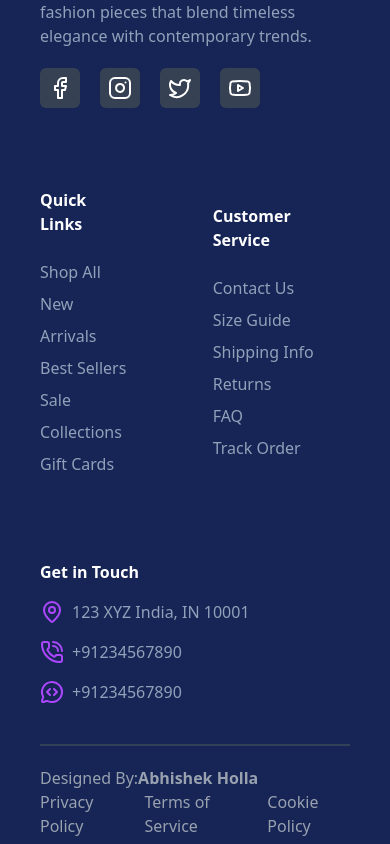
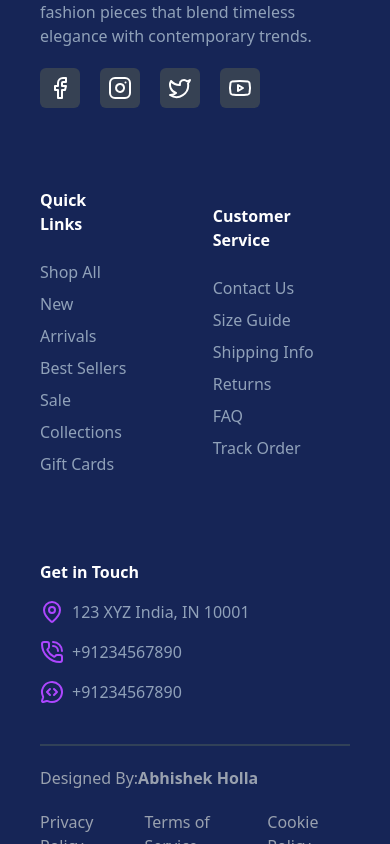
Before and after one commit to Abhiho11a/-Web-Dev-Projects-, a React (Vite) app in the folder Simple Frontend Projects/05-Luxora Ecommerce Page/: page / in a window 390 px wide. Shown: the part 11156-12000 px from the top of the page. Built offline with nearby package versions, Linux system fonts and the light colour scheme.

Commit message:
Update Footer.jsx

```diff
--- a/Simple Frontend Projects/05-Luxora Ecommerce Page/src/components/Footer.jsx
+++ b/Simple Frontend Projects/05-Luxora Ecommerce Page/src/components/Footer.jsx
@@ -34,7 +34,7 @@ const Footer = () => {
           <span className='flex gap-2 '><MessageCircleCodeIcon className='text-purple-500'/> <p className='text-slate-400 hover:text-white cursor-pointer'>+91234567890</p></span>
         </div>
       </div>
-      <div className="flex lg:flex-row flex-col justify-between text-gray-400 text-md py-5 border-t-2 border-slate-700">
+      <div className="flex lg:flex-row flex-col gap-5 justify-between text-gray-400 text-md py-5 border-t-2 border-slate-700">
         <div>Designed By:<b>Abhishek Holla</b></div>
         <div className='flex gap-5 '>
           <a href='' className='hover:text-white' >Privacy Policy</a>
```
